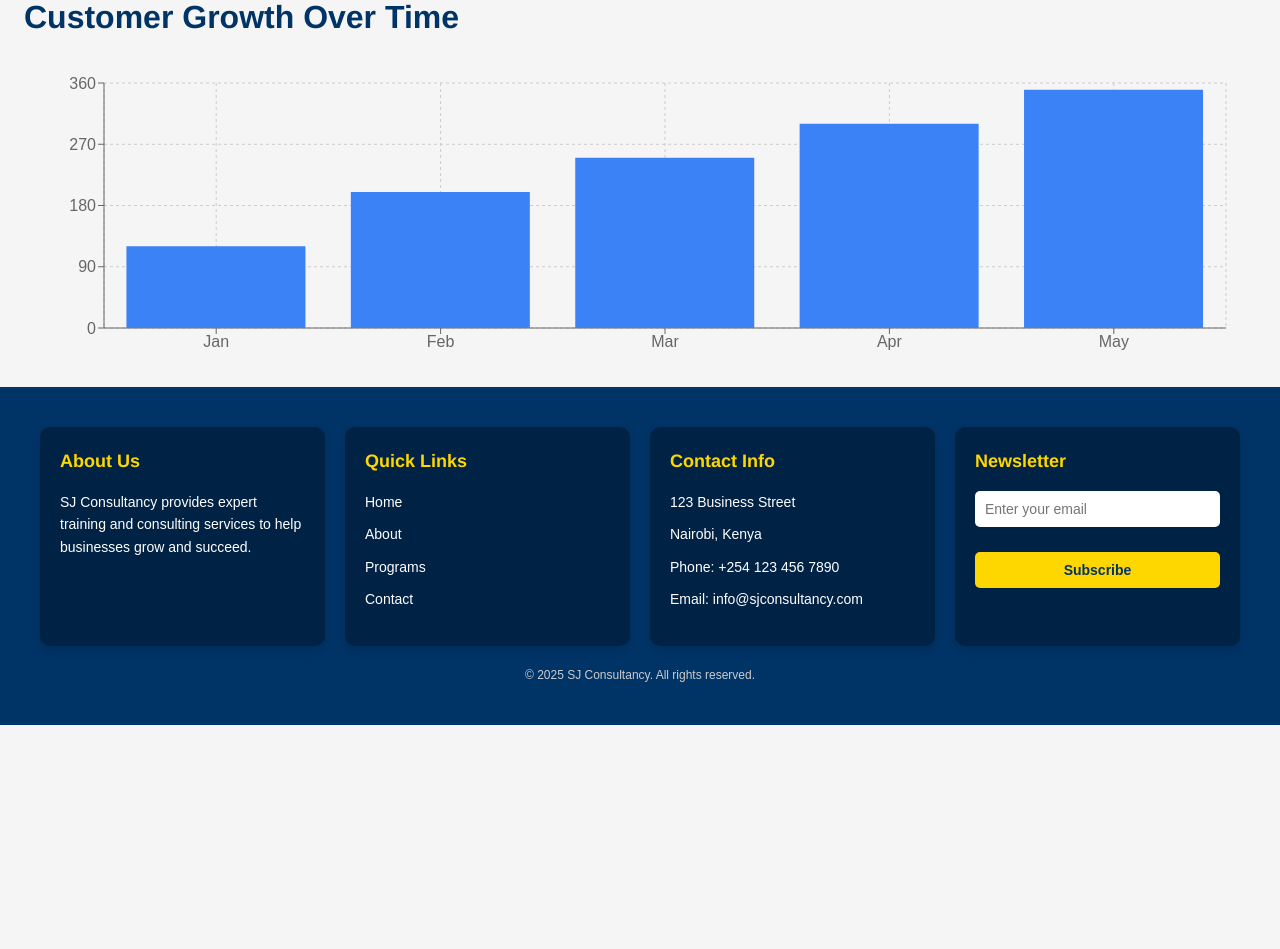
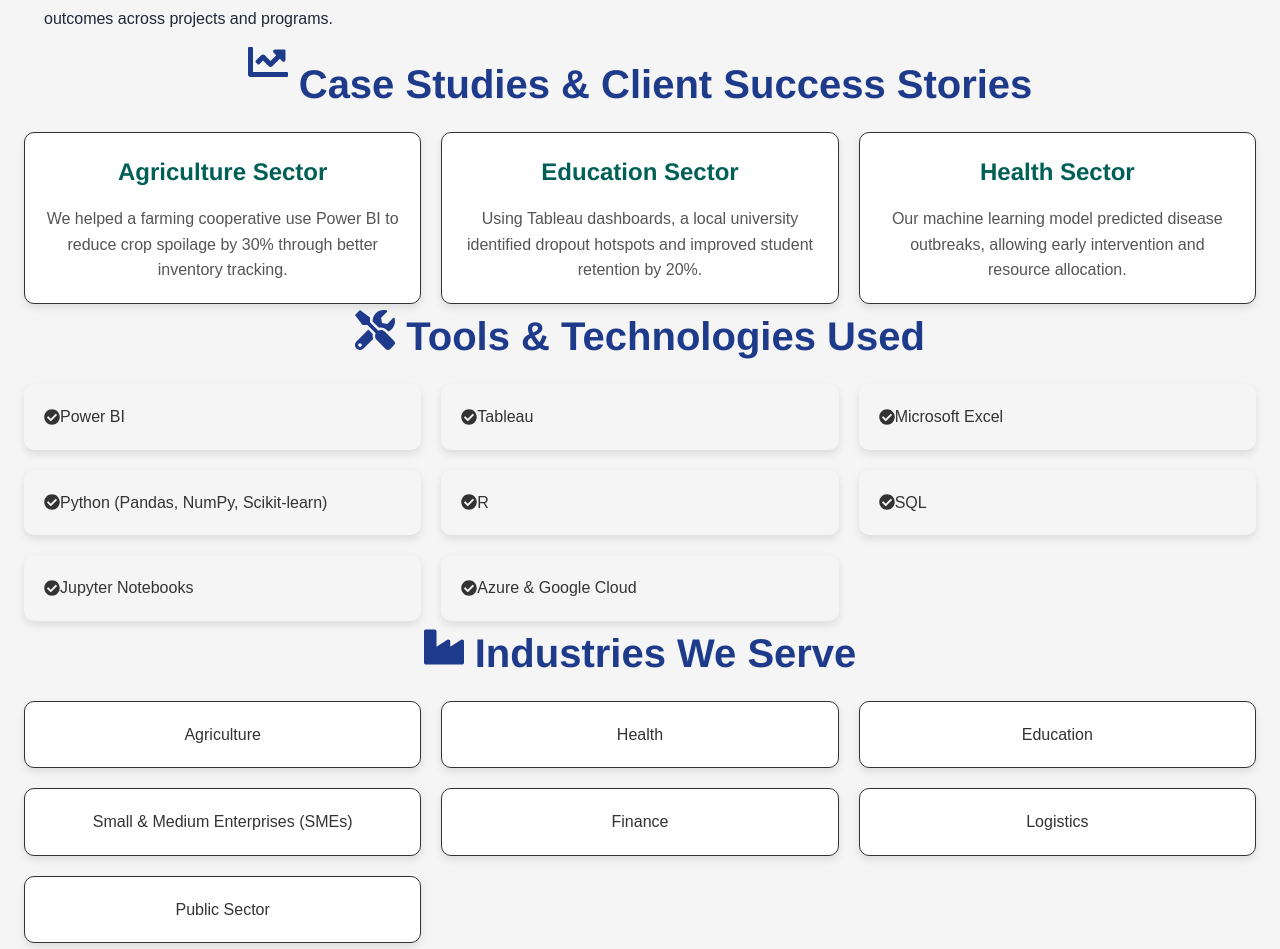
Before and after one commit to Amaaaarrrrrr/SJWebsite, a React (Vite) app in the folder SJConsultancy/: page /services/data-analytics in a window 1280 px wide. Shown: the part 683-1632 px from the top of the page. Before the commit the page ends 1408 px from the top, so only its background shows below. Built offline with nearby package versions, Linux system fonts and the light colour scheme.

Commit message:
improved data analytics

```diff
--- a/SJConsultancy/package.json
+++ b/SJConsultancy/package.json
@@ -12,7 +12,7 @@
   "dependencies": {
     "@tailwindcss/cli": "^4.1.4",
     "chart.js": "^4.4.9",
-    "framer-motion": "^12.9.4",
+    "framer-motion": "^12.12.1",
     "lucide-react": "^0.503.0",
     "react": "^19.0.0",
     "react-chartjs-2": "^5.3.0",
--- a/SJConsultancy/src/components/Footer.jsx
+++ b/SJConsultancy/src/components/Footer.jsx
@@ -9,7 +9,7 @@ const Footer = () => {
         <div className="footer-item">
           <h3>About Us</h3>
           <p>
-            SJ Consultancy provides expert training and consulting services to help businesses grow and succeed.
+            Bizitel Solutions provides expert training and consulting services to help businesses grow and succeed.
           </p>
         </div>
 
@@ -59,7 +59,7 @@ const Footer = () => {
 
       {/* Copyright */}
       <div className="footer-copyright">
-        <p>&copy; {new Date().getFullYear()} SJ Consultancy. All rights reserved.</p>
+        <p>&copy; {new Date().getFullYear()} Bizitel Solutions. All rights reserved.</p>
       </div>
     </footer>
   );
--- a/SJConsultancy/src/pages/BarChart.jsx
+++ b/SJConsultancy/src/pages/BarChart.jsx
@@ -12,7 +12,7 @@ const data = [
 const CustomerGrowthChart = () => {
   return (
     <div className="mt-8">
-      <h2 className="text-xl font-semibold mb-4 text-gray-800">Customer Growth Over Time</h2>
+      <h1 className="data-analytics-title text-4xl font-bold text-blue-800 mb-4">Customer Growth Over Time</h1>
       <ResponsiveContainer width="100%" height={300}>
         <BarChart data={data} margin={{ top: 20, right: 30, left: 20, bottom: 5 }}>
           <CartesianGrid strokeDasharray="3 3" />
--- a/SJConsultancy/src/pages/DataAnalytics.jsx
+++ b/SJConsultancy/src/pages/DataAnalytics.jsx
@@ -1,7 +1,47 @@
 import React from 'react';
 import CustomerGrowthChart from './BarChart.jsx';
+import { FaIndustry, FaTools, FaChartLine, FaCheckCircle } from 'react-icons/fa';
 
 const DataAnalytics = () => {
+  const caseStudies = [
+    {
+      title: 'Agriculture Sector',
+      description:
+        'We helped a farming cooperative use Power BI to reduce crop spoilage by 30% through better inventory tracking.',
+    },
+    {
+      title: 'Education Sector',
+      description:
+        'Using Tableau dashboards, a local university identified dropout hotspots and improved student retention by 20%.',
+    },
+    {
+      title: 'Health Sector',
+      description:
+        'Our machine learning model predicted disease outbreaks, allowing early intervention and resource allocation.',
+    },
+  ];
+
+  const tools = [
+    'Power BI',
+    'Tableau',
+    'Microsoft Excel',
+    'Python (Pandas, NumPy, Scikit-learn)',
+    'R',
+    'SQL',
+    'Jupyter Notebooks',
+    'Azure & Google Cloud',
+  ];
+
+  const industries = [
+    'Agriculture',
+    'Health',
+    'Education',
+    'Small & Medium Enterprises (SMEs)',
+    'Finance',
+    'Logistics',
+    'Public Sector',
+  ];
+
   return (
     <div className="data-analytics-page-container p-6 max-w-5xl mx-auto">
       <h1 className="data-analytics-title text-4xl font-bold text-blue-800 mb-4">Data Analytics</h1>
@@ -15,10 +55,12 @@ const DataAnalytics = () => {
       <div className="data-analytics-content grid grid-cols-1 md:grid-cols-2 gap-8 items-start">
         <ul className="data-analytics-services-list list-disc list-inside text-gray-800 space-y-2 text-base">
           <li><strong>Business Intelligence & Reporting:</strong> Get clear, accurate, and timely reports to stay ahead.</li>
-          <li><strong>Interactive Dashboards:</strong> Visualize data with tools like <span className="text-blue-600 font-semibold">Power BI</span> and <span className="text-green-600 font-semibold">Tableau</span>.</li>
-          <li><strong>Data-Driven Decision Making:</strong> Optimize operations and strategy with deep analytics.</li>
+          <li><strong>Interactive Dashboards:</strong> Visualize data with tools like <span className="text-blue-600 font-semibold">Power BI</span>, <span className="text-green-600 font-semibold">Tableau</span>, and Excel.</li>
+          <li><strong>Data Cleaning & Preparation:</strong> Ensure data quality through validation, transformation, and enrichment.</li>
+          <li><strong>Predictive Analytics & Machine Learning:</strong> Use statistical models to forecast trends and behaviors.</li>
           <li><strong>Customer Insights:</strong> Understand behaviors, preferences, and trends in your market.</li>
           <li><strong>Market Analysis:</strong> Stay competitive by tracking industry movements and performance indicators.</li>
+          <li><strong>Monitoring & Evaluation (M&E) Data Solutions:</strong> Track performance and outcomes across projects and programs.</li>
         </ul>
 
         <div className="data-analytics-images space-y-4">
@@ -27,15 +69,59 @@ const DataAnalytics = () => {
             alt="Data Analytics Overview"
             className="data-analytics-image rounded-2xl shadow-md w-full"
           />
-
         </div>
       </div>
 
-      <p className="data-analytics-footer-text mt-8 text-md text-gray-600 italic">
+      {/* Case Studies Section */}
+      <div className="mt-12">
+        <h1 className="data-analytics-title text-4xl font-bold text-blue-800 mb-4">
+          <FaChartLine className="data-analytics-title text-blue-600" /> Case Studies & Client Success Stories
+        </h1>
+        <div className="grid grid-cols-1 md:grid-cols-3 gap-6">
+          {caseStudies.map((item, idx) => (
+            <div key={idx} className="bg-white border border-gray-100 rounded-2xl shadow-sm p-4">
+              <h3 className="text-lg font-semibold text-blue-800 mb-2">{item.title}</h3>
+              <p className="text-gray-600 text-sm">{item.description}</p>
+            </div>
+          ))}
+        </div>
+      </div>
+
+      {/* Tools Section */}
+      <div className="mt-12">
+        <h1 className="data-analytics-title text-4xl font-bold text-blue-800 mb-4">
+          <FaTools className="text-green-600" /> Tools & Technologies Used
+        </h1>
+        <div className="grid grid-cols-1 md:grid-cols-2 gap-4">
+          {tools.map((tool, idx) => (
+            <div key={idx} className="flex items-center gap-3 bg-gray-50 p-3 rounded-xl shadow-sm">
+              <FaCheckCircle className="text-blue-500" />
+              <span className="text-gray-700">{tool}</span>
+            </div>
+          ))}
+        </div>
+      </div>
+
+      {/* Industries Section */}
+      <div className="mt-12">
+        <h1 className="data-analytics-title text-4xl font-bold text-blue-800 mb-4">
+          <FaIndustry className="text-orange-500" /> Industries We Serve
+        </h1>
+        <div className="grid grid-cols-2 md:grid-cols-3 gap-4">
+          {industries.map((industry, idx) => (
+            <div key={idx} className="bg-white border border-gray-100 rounded-xl p-3 shadow-sm text-gray-700">
+              {industry}
+            </div>
+          ))}
+        </div>
+      </div>
+
+      <CustomerGrowthChart />
+
+      <p className="mt-10 text-md text-gray-600 italic">
         🚀 Whether you're a startup or a growing enterprise, our data analytics services help you unlock
         hidden patterns, predict future outcomes, and make impactful business moves.
       </p>
-      <CustomerGrowthChart />
     </div>
   );
 };
```
Also changed, not shown: SJConsultancy/src/index.css (+112 -60 lines), 1 other file (tests, documents, lock files or other folders).
